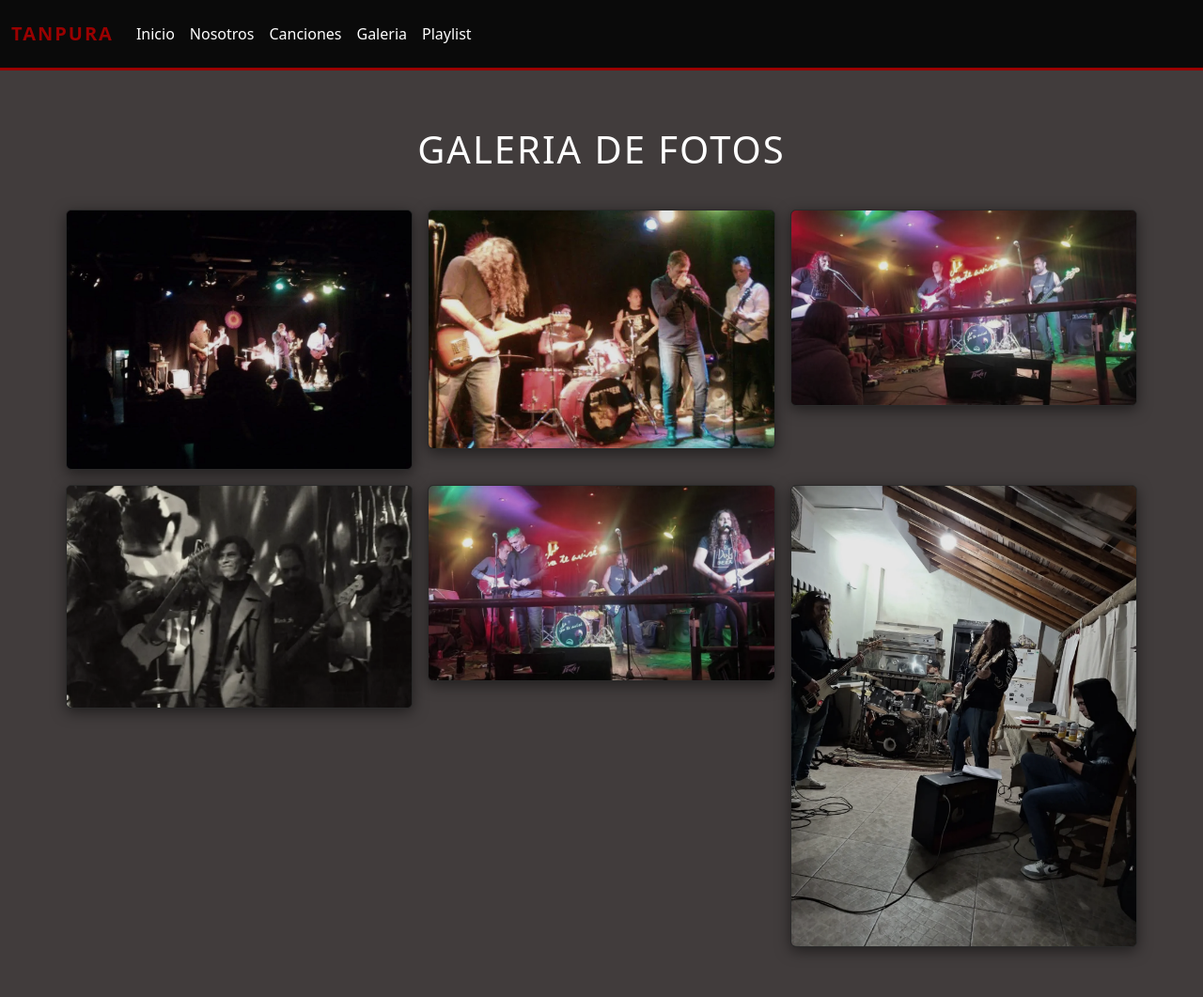
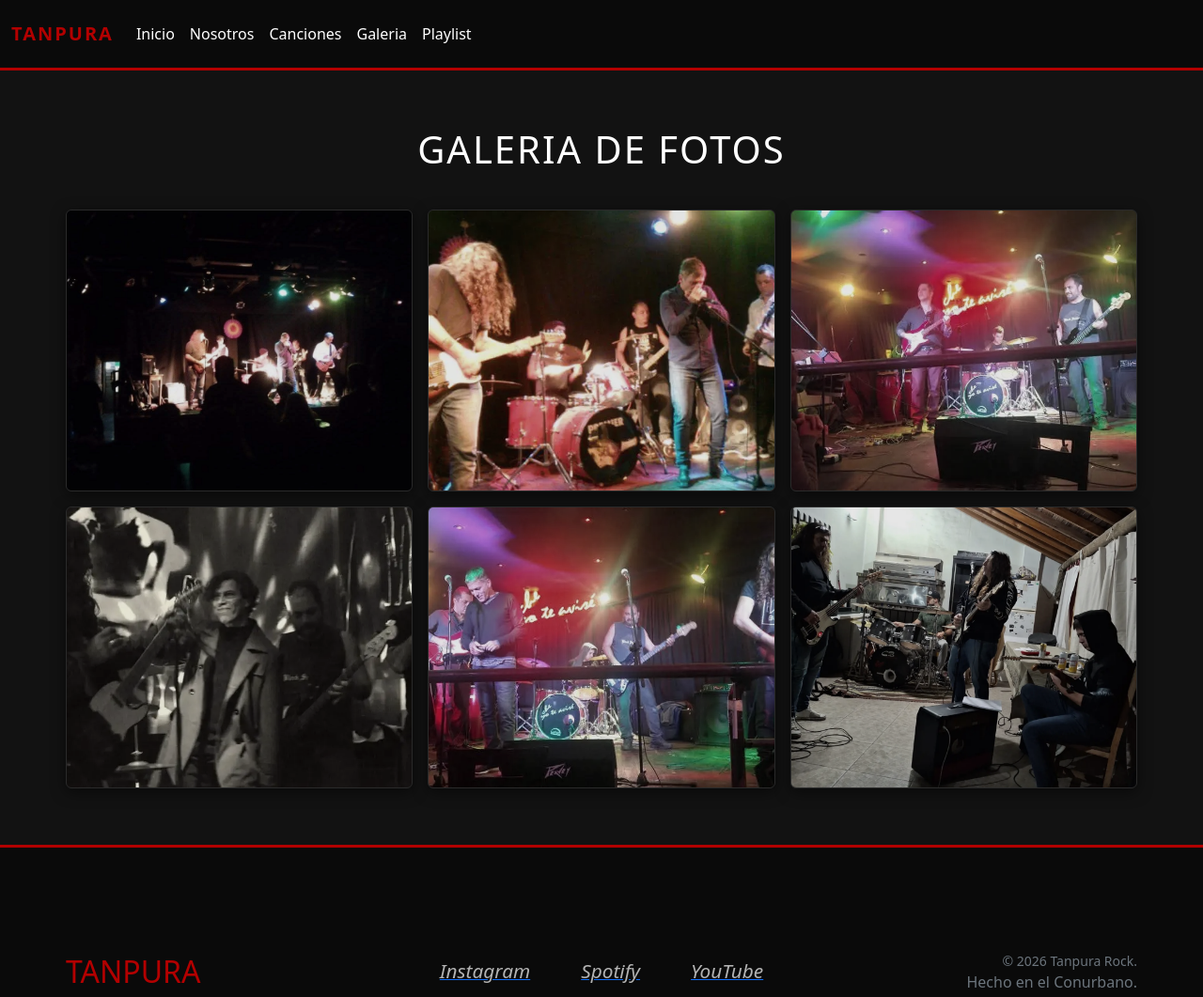
Before and after one commit to LucasEz03/TANPURA-Cod-Hou, a website: page pages/galeria.html in a window 1280 px wide. Shown: the top 1061 px of the page at 94% size. Drawn offline with nearby package versions, Linux system fonts and the light colour scheme.

Commit message:
Refactor: Optimizar variables, mixins de botones y simetría en la galería de fotos

```diff
--- a/pages/galeria.html
+++ b/pages/galeria.html
@@ -6,7 +6,7 @@
     <title>TANPURA</title>
     <meta name="description" content="Sitio oficial de Tanpura, banda de rock argentino. Escuchá nuestra música, enterate de las próximas fechas, leé las letras del álbum Coraza Medieval y conocé a los integrantes.">
     <meta name="keywords" content="Tanpura, rock argentino, rock nacional, Coraza Medieval, musica, guitarra, bajo, bateria, Hurlingham, Tres de Febrero">
-    <link rel="icon" href="img\logo.png" type="image/png">
+    <link rel="icon" href="../img/logo.png" type="image/png">
     <link rel="stylesheet" href="https://cdn.jsdelivr.net/npm/bootstrap@5.3.8/dist/css/bootstrap.min.css">
     <link rel="stylesheet" href="../css/style.css">
 </head>
@@ -36,37 +36,37 @@
             <div class="row g-3">
                 <div class="col-12 col-sm-6 col-md-4">
                     <div class="contenedor-foto">
-                        <img class="img-fluid" src="../img/show.webp" alt="Tanpura tocando en vivo">
+                        <img class="img-fluid" src="../img/show.webp" alt="Tanpura tocando en vivo por la presentacion de Coraza Medieval en un bar">
                     </div>
                 </div>
 
                 <div class="col-12 col-sm-6 col-md-4">
                     <div class="contenedor-foto">
-                        <img class="img-fluid" src="../img/show1.webp" alt="Tanpura tocando en vivo">
+                        <img class="img-fluid" src="../img/show1.webp" alt="Tanpura tocando en vivo, una vista mas cercana de los integrante ">
                     </div>
                 </div>
 
                 <div class="col-12 col-sm-6 col-md-4">
                     <div class="contenedor-foto">
-                        <img class="img-fluid" src="../img/show2.webp" alt="Tanpura tocando en vivo">
+                        <img class="img-fluid" src="../img/show2.webp" alt="Tanpura tocando en vivo con vista a 3 de sus integrantes">
                     </div>
                 </div>
 
                 <div class="col-12 col-sm-6 col-md-4">
                     <div class="contenedor-foto">
-                        <img class="img-fluid" src="../img/show3.webp" alt="Tanpura tocando en vivo">
+                        <img class="img-fluid" src="../img/show3.webp" alt="Tanpura tocando en vivo en blanco y negro">
                     </div>
                 </div>
 
                 <div class="col-12 col-sm-6 col-md-4">
                     <div class="contenedor-foto">
-                        <img class="img-fluid" src="../img/show4.webp" alt="Tanpura tocando en vivo">
+                        <img class="img-fluid" src="../img/show4.webp" alt="Tanpura tocando en vivo otro angulo de las fotos anteriores">
                     </div>
                 </div>
 
                 <div class="col-12 col-sm-6 col-md-4">
                     <div class="contenedor-foto">
-                        <img class="img-fluid" src="../img/show5.webp" alt="Tanpura tocando ensayando">
+                        <img class="img-fluid" src="../img/show5.webp" alt="Tanpura ensayando">
                     </div>
                 </div>
             </div>
--- a/scss/_footer.scss
+++ b/scss/_footer.scss
@@ -20,7 +20,7 @@
 
     .footer-socials {
         i {
-            font-size: 2rem;
+            font-size: 1.3rem;
             margin: 0 15px;
             color: $blanco-gris;
             transition: all 0.3s ease;
--- a/scss/_galeria.scss
+++ b/scss/_galeria.scss
@@ -17,8 +17,12 @@
         box-shadow: 0 4px 15px rgba(0, 0, 0, 0.5);
         background-color: $fondo-secundario;
         cursor: pointer;
+        height: 300px;
 
         img {
+            width: 100%;
+            height: 100%;
+            object-fit: cover;
             transition: all 0.4s ease-in-out;
             filter: grayscale(30%) brightness(90%);
         }
--- a/scss/_inicio.scss
+++ b/scss/_inicio.scss
@@ -9,30 +9,26 @@ body{
     .titulo{
         color: $blanco-letras;
         font-size: 50px;
-        letter-spacing: 0.5cap;
+        letter-spacing: 0.2em;
     }
 
     .texto{
         color: $blanco-gris;
         font-size: 18px;
-        line-height: 2cap;
+        line-height: 1.8rem;
         max-width: 800px;
         margin: 20px auto;
     }
 
     .inicio-links{
-        display: inline-block;
-        padding: 15px 25px;
+        @include boton-estructura;
         margin: 0 15px;
         border: 2px solid $rojo-tanpura;
-        text-decoration: none;
-        text-transform: uppercase;
-        transition: all 0.3s ease;
         color: $blanco-letras;
+
         &:hover{
             color: $rojo-tanpura;
             background-color: $blanco-letras;
-            transform: scale(1.05);
         }
     }
 }
@@ -52,14 +48,17 @@ body{
         padding: 20px;
         border: 1px solid $blanco-gris;
         border-radius: 8px;
+        transition: all 0.3s ease;
+
         &:hover{
-        transition: all 0.3s ease;
         border: 2px solid $rojo-tanpura;
         }
+
         .textos{
         color: $blanco-letras;
         font-size: 25px;
         }
+
         iframe{
             width: 100%;
             height: 230px;
--- a/scss/_musica.scss
+++ b/scss/_musica.scss
@@ -77,7 +77,6 @@
             color: white;
             background-color: $rojo-tanpura;
             border-color: $rojo-tanpura;
-            transform: scale(1.05);
         }
     }
 }
--- a/scss/_nosotros.scss
+++ b/scss/_nosotros.scss
@@ -58,7 +58,7 @@
             color: $rojo-tanpura;
             font-weight: bold;
             text-transform: uppercase;
-            font-size: 0.9rem;
+            font-size: 0.8rem;
             letter-spacing: 1px;
             margin-bottom: 0;
         }
--- a/scss/_playlist.scss
+++ b/scss/_playlist.scss
@@ -23,7 +23,6 @@
 }
 
 #formulario-seccion {
-    padding: 60px 0;
     background-color: $fondo-secundario;
     border-radius: 8px;
     padding: 40px;
@@ -64,6 +63,7 @@
     }
 
     .btn-plataforma {
+        @extend .btn-plataforma;
         margin-top: 10px;
         width: 100%;
 
--- a/scss/_variables.scss
+++ b/scss/_variables.scss
@@ -1,9 +1,9 @@
 $negro-fondo: #0a0a0a;
-$rojo-tanpura: #9a0000;
-$blanco-gris: #918f8f;
+$fondo-principal: #121212;
+$fondo-secundario: #1e1e1e;
+$rojo-tanpura: #b30000;
 $blanco-letras: #ffffff;
-$fondo-secundario: #1a1a1a;
-$fondo-principal: #413c3c;
+$blanco-gris: #b3b3b3;
 
 @mixin boton-estructura {
     display: inline-block;
@@ -14,4 +14,8 @@ $fondo-principal: #413c3c;
     text-align: center;
     border-radius: 4px;
     transition: all 0.3s ease;
+
+    &:hover {
+        transform: scale(1.05);
+    }
 }
```
Also changed, not shown: pages/musica.html (+1 -1 lines), pages/nosotros.html (+1 -1 lines), pages/playlist.html (+1 -1 lines), css/style.css, 1 other file.
